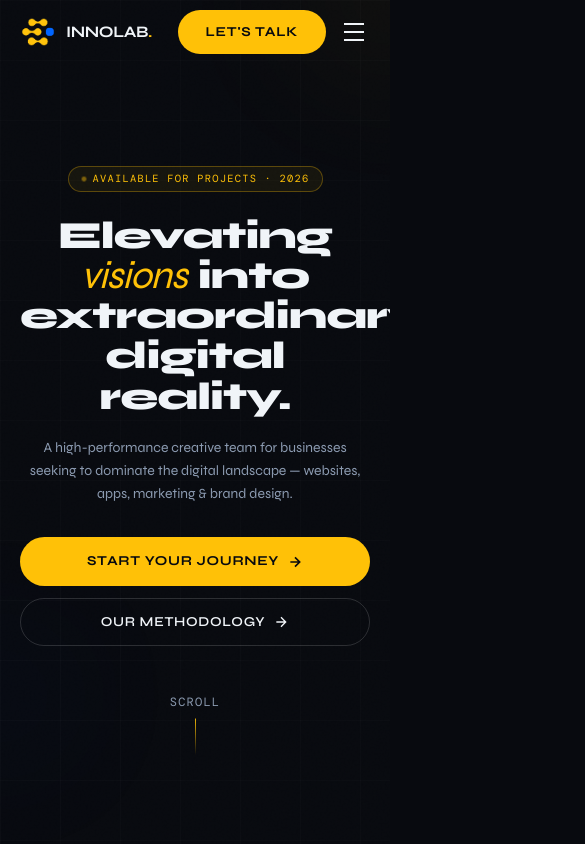
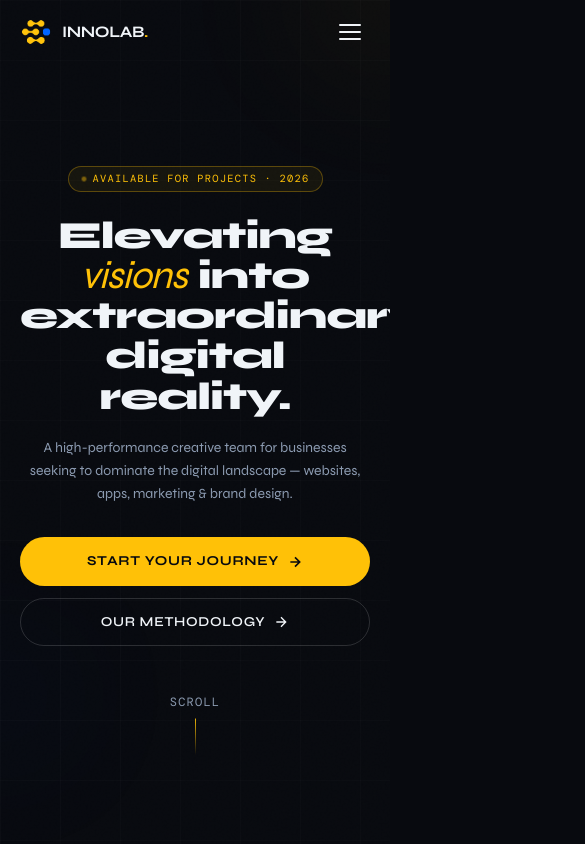
Before and after one commit to kyawMhtet/innolab-website, a Next.js app: page / in a window 390 px wide. Shown: the top 844 px of the page, 585 px wide, since content can reach past the window. Built offline with nearby package versions, Linux system fonts and the light colour scheme; a web font is replaced by a local one.

Commit message:
fix responsive & nav bar

```diff
--- a/src/app/globals.css
+++ b/src/app/globals.css
@@ -247,3 +247,27 @@ textarea.input-field {
   resize: vertical;
   min-height: 120px;
 }
+
+/* ── Responsive helpers ── */
+.btn-primary, .btn-outline {
+  white-space: nowrap;
+}
+
+/* Make buttons full-width on mobile when stacked */
+@media (max-width: 639px) {
+  .btn-primary, .btn-outline {
+    width: 100%;
+    justify-content: center;
+  }
+}
+
+/* ── Prevent horizontal scroll ── */
+html, body {
+  overflow-x: hidden;
+  max-width: 100%;
+}
+
+/* Every section clips its own overflow so blobs/absolute elements never cause scrollbars */
+section {
+  overflow: hidden;
+}
--- a/src/components/Navbar.tsx
+++ b/src/components/Navbar.tsx
@@ -20,7 +20,6 @@ export default function Navbar() {
     return () => window.removeEventListener("scroll", onScroll);
   }, []);
 
-  // Close menu on resize to desktop
   useEffect(() => {
     const onResize = () => { if (window.innerWidth >= 768) setMenuOpen(false); };
     window.addEventListener("resize", onResize);
@@ -33,19 +32,19 @@ export default function Navbar() {
       style={{
         background: scrolled || menuOpen ? "rgba(8, 10, 15, 0.96)" : "transparent",
         backdropFilter: scrolled || menuOpen ? "blur(20px)" : "none",
-        borderBottom: scrolled ? "1px solid rgba(255,255,255,0.06)" : "none",
+        borderBottom: scrolled || menuOpen ? "1px solid rgba(255,255,255,0.06)" : "none",
       }}
     >
       <nav className="max-w-7xl mx-auto px-5 sm:px-8 lg:px-12 h-16 sm:h-20 flex items-center justify-between">
 
         {/* Logo */}
-        <Link href="/" className="flex items-center gap-2.5 sm:gap-3 flex-shrink-0">
+        <Link href="/" className="flex items-center gap-2.5 flex-shrink-0">
           <Image
             src="/logo.png"
             alt="Innolab Digital Solutions"
             width={36}
             height={36}
-            style={{ objectFit: "contain", width: "auto", height: "36px" }}
+            style={{ objectFit: "contain", width: "auto", height: "32px" }}
             priority
           />
           <span className="font-bold text-base sm:text-lg tracking-tight">
@@ -80,49 +79,105 @@ export default function Navbar() {
           </a>
         </div>
 
-        {/* Mobile: CTA + Hamburger */}
-        <div className="md:hidden flex items-center gap-3">
-          <a href="#contact" className="btn-primary text-xs py-2.5 px-4">
-            Let's Talk
-          </a>
-          <button
-            className="flex flex-col gap-1.5 p-1.5"
-            onClick={() => setMenuOpen(!menuOpen)}
-            aria-label="Toggle menu"
-          >
-            <span className="block w-5 h-0.5 transition-all duration-300 origin-center"
-              style={{ background: "var(--text-primary)", transform: menuOpen ? "rotate(45deg) translate(3px, 4px)" : "" }} />
-            <span className="block w-5 h-0.5 transition-all duration-300"
-              style={{ background: "var(--text-primary)", opacity: menuOpen ? 0 : 1, transform: menuOpen ? "scaleX(0)" : "" }} />
-            <span className="block w-5 h-0.5 transition-all duration-300 origin-center"
-              style={{ background: "var(--text-primary)", transform: menuOpen ? "rotate(-45deg) translate(3px, -4px)" : "" }} />
-          </button>
-        </div>
+        {/* Mobile: Hamburger only */}
+        <button
+          className="md:hidden flex-shrink-0"
+          onClick={() => setMenuOpen(!menuOpen)}
+          aria-label="Toggle menu"
+          style={{
+            width: "40px",
+            height: "40px",
+            display: "flex",
+            flexDirection: "column",
+            alignItems: "center",
+            justifyContent: "center",
+            gap: "5px",
+            background: "transparent",
+            border: "none",
+            cursor: "pointer",
+            padding: "0",
+          }}
+        >
+          <span style={{
+            display: "block",
+            width: "22px",
+            height: "2px",
+            background: "var(--text-primary)",
+            borderRadius: "2px",
+            transition: "transform 0.3s ease, opacity 0.3s ease",
+            transform: menuOpen ? "rotate(45deg) translate(5px, 5px)" : "none",
+          }} />
+          <span style={{
+            display: "block",
+            width: "22px",
+            height: "2px",
+            background: "var(--text-primary)",
+            borderRadius: "2px",
+            transition: "transform 0.3s ease, opacity 0.3s ease",
+            opacity: menuOpen ? 0 : 1,
+          }} />
+          <span style={{
+            display: "block",
+            width: "22px",
+            height: "2px",
+            background: "var(--text-primary)",
+            borderRadius: "2px",
+            transition: "transform 0.3s ease, opacity 0.3s ease",
+            transform: menuOpen ? "rotate(-45deg) translate(5px, -5px)" : "none",
+          }} />
+        </button>
       </nav>
 
-      {/* Mobile Menu */}
+      {/* Mobile Menu Dropdown */}
       <div
-        className="md:hidden overflow-hidden transition-all duration-300"
+        className="md:hidden transition-all duration-300"
         style={{
-          maxHeight: menuOpen ? "360px" : "0",
+          maxHeight: menuOpen ? "400px" : "0",
+          overflow: "hidden",
           background: "rgba(8, 10, 15, 0.98)",
           borderBottom: menuOpen ? "1px solid rgba(255,255,255,0.06)" : "none",
         }}
       >
-        <div className="px-5 py-6 flex flex-col gap-5">
+        <div style={{ padding: "20px", display: "flex", flexDirection: "column", gap: "20px" }}>
           {navLinks.map((link) => (
             <a
               key={link.label}
               href={link.href}
               onClick={() => setMenuOpen(false)}
-              className="text-sm font-bold tracking-widest uppercase"
-              style={{ color: "var(--text-secondary)" }}
+              style={{
+                fontSize: "0.85rem",
+                fontWeight: 700,
+                letterSpacing: "0.15em",
+                textTransform: "uppercase",
+                color: "var(--text-secondary)",
+                textDecoration: "none",
+              }}
             >
               {link.label}
             </a>
           ))}
-          <div className="pt-2" style={{ borderTop: "1px solid var(--border)" }}>
-            <a href="#contact" className="btn-primary text-xs w-full justify-center" onClick={() => setMenuOpen(false)}>
+          <div style={{ paddingTop: "8px", borderTop: "1px solid var(--border)" }}>
+            <a
+              href="#contact"
+              onClick={() => setMenuOpen(false)}
+              style={{
+                display: "flex",
+                alignItems: "center",
+                justifyContent: "center",
+                gap: "8px",
+                background: "var(--yellow)",
+                color: "#080a0f",
+                fontWeight: 700,
+                fontSize: "0.8rem",
+                letterSpacing: "0.05em",
+                textTransform: "uppercase",
+                padding: "13px 24px",
+                borderRadius: "999px",
+                textDecoration: "none",
+                width: "100%",
+                boxSizing: "border-box",
+              }}
+            >
               Start Dialogue →
             </a>
           </div>
```
